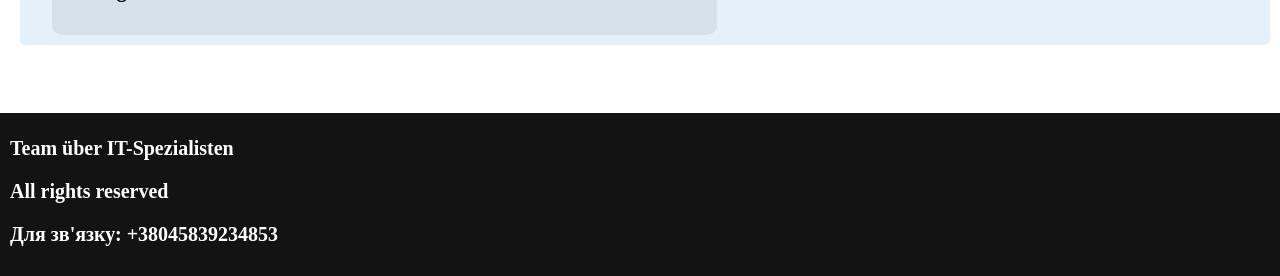
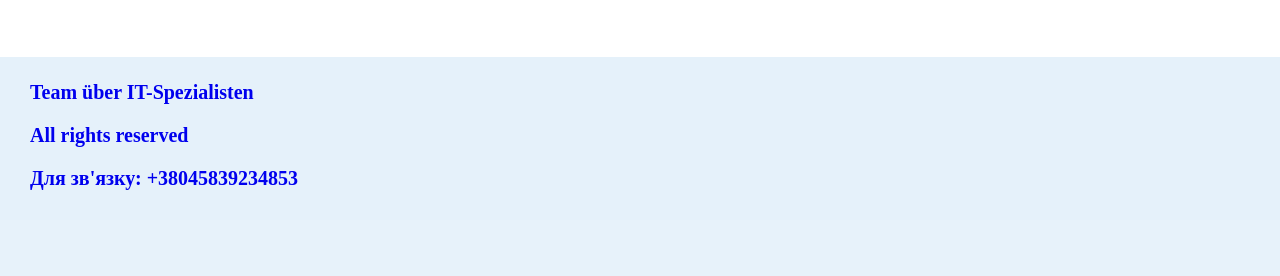
Before and after one commit to TimGamesYT/PortalGroup, a Django app: page / in a window 1280 px wide. Shown: the part 1000-1276 px from the top of the page. After the commit the page ends 1190 px from the top, so only its background shows below. Run offline with Django 5.2, Linux system fonts and the light colour scheme; data that the repository does not hold is empty.

Commit message:
change style.css, light theme, dark theme

```diff
--- a/static/css/dark-theme.css
+++ b/static/css/dark-theme.css
@@ -98,3 +98,10 @@ nav {
     border: 1px solid var(--secondary-color);
     box-shadow: 0 0 10px var(--shadow-color);
 }
+
+footer {
+    background-color: rgba(0, 204, 0, 0.1);
+    color: var(--text-color);
+    border: 1px solid var(--secondary-color);
+    box-shadow: 0 0 10px var(--shadow-color);
+}
--- a/static/css/light-theme.css
+++ b/static/css/light-theme.css
@@ -98,3 +98,10 @@ nav {
     border: 1px solid var(--secondary-color);
     box-shadow: 0 0 10px var(--shadow-color);
 }
+
+footer {
+    background-color: rgba(0, 119, 204, 0.1);
+    border: 1px solid var(--secondary-color);
+    color: #0000EE;
+    box-shadow: 0 0 10px var(--shadow-color);
+}
--- a/static/css/style.css
+++ b/static/css/style.css
@@ -27,7 +27,7 @@ nav {
 .section_button {
     background-color: rgba(0, 0, 0, 0.1);
     border: 0px;
-    padding: 10px 40px 10px 40px;
+    padding: 10px 30px 10px 30px;
     margin: 5px;
     cursor: pointer;
 }
@@ -89,7 +89,6 @@ nav {
     display: flex;
     flex-wrap: wrap;
     justify-content: space-evenly;
-    margin-top: 48px;
     border-radius: 5px;
 }
 
@@ -121,24 +120,22 @@ header {
 footer {
     margin-top: auto;
     padding: 10px;
-    background-color: rgb(19, 19, 19);
     height: auto;
 }
 
 footer > * {
-    color: white;
+    padding: 0 20px 0 20px;
 }
 
 /* Стилі для контенту між header і footer */
 .container {
-    margin: 10px 0 0 10px;
     padding: 10px;
     flex: 1;
 }
 
 /* Стилі для елементів всередині контенту */
 .container > * {
-    margin-bottom: 10px;
+    margin-bottom: 30px;
 }
 
 /* Стилі для порожніх блоків */
--- a/templates/news/novation_list.html
+++ b/templates/news/novation_list.html
@@ -20,7 +20,7 @@
 
     <div class="container-list">
         {% for novation in novations %}
-            <div class="small_title profile-forum-box" style="display: inline-block; margin: 10px 1.5% 10px 1.5%; padding: 10px 1% 10px 1%; width: 28%; background-color: rgba(0, 0, 0, 0.2);">
+            <div class="small_title profile-forum-box" style="display: inline-block; margin: 10px 1.5% 10px 1.5%; padding: 10px 1% 10px 1%; width: 28%; background-color: rgba(0, 0, 0, 0.07);">
                 {{ novation.title }}
                 <h1>{{ novation.content }}</h1>
             </div>
```
